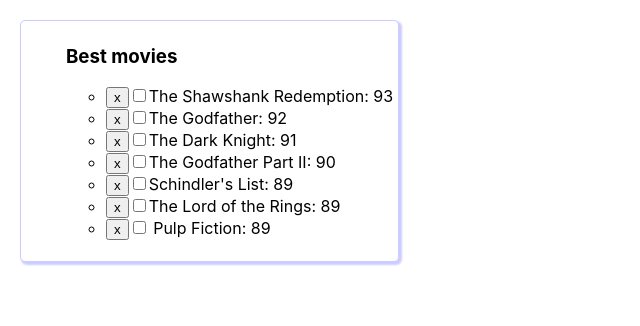
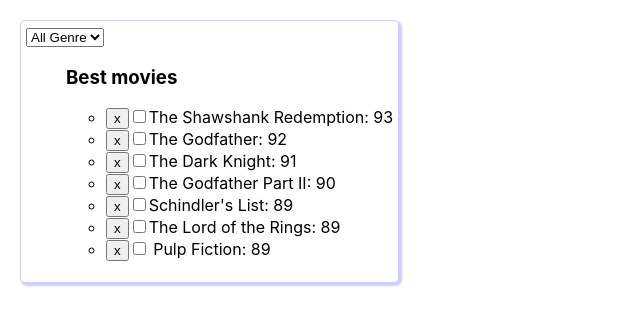
Before and after one commit to IJTINK7/Week, a React (Create React App) app in the folder SamuraiWillHelp/movielist/: page / in a window 1280 px wide. Shown: the top 326 px of the page, without its empty margins (0-640 px from the left). Built offline with nearby package versions, Linux system fonts and the light colour scheme.

Commit message:
Create FilterMovies.tsx component

```diff
--- a/SamuraiWillHelp/movielist/src/App.tsx
+++ b/SamuraiWillHelp/movielist/src/App.tsx
@@ -2,6 +2,7 @@ import React, {useState} from 'react';
 import './App.css';
 import {v1} from "uuid";
 import {Watchlist} from "./components/WatchList";
+import FilterMovies from "./components/FilterMovies";
 
 function App() {
 	const title = 'Best movies'
@@ -22,6 +23,7 @@ function App() {
 	return (
 		<header className="App">
 			<div className={'main'}>
+				<FilterMovies/>
 				<ul>
 					<Watchlist
 						movies={movies}
--- /dev/null
+++ b/SamuraiWillHelp/movielist/src/components/FilterMovies.tsx
@@ -0,0 +1,18 @@
+import React from 'react';
+
+const FilterMovies = () => {
+	return (
+		<div>
+			<select name="select">
+				<option value="all" selected>All Genre</option>
+				<option value="drama" >Drama</option>
+				<option value="crime">Crime</option>
+				<option value="action">Action</option>
+				<option value="military">Military</option>
+				<option value="fantasy">Fantasy</option>
+			</select>
+		</div>
+	);
+};
+
+export default FilterMovies;
```
